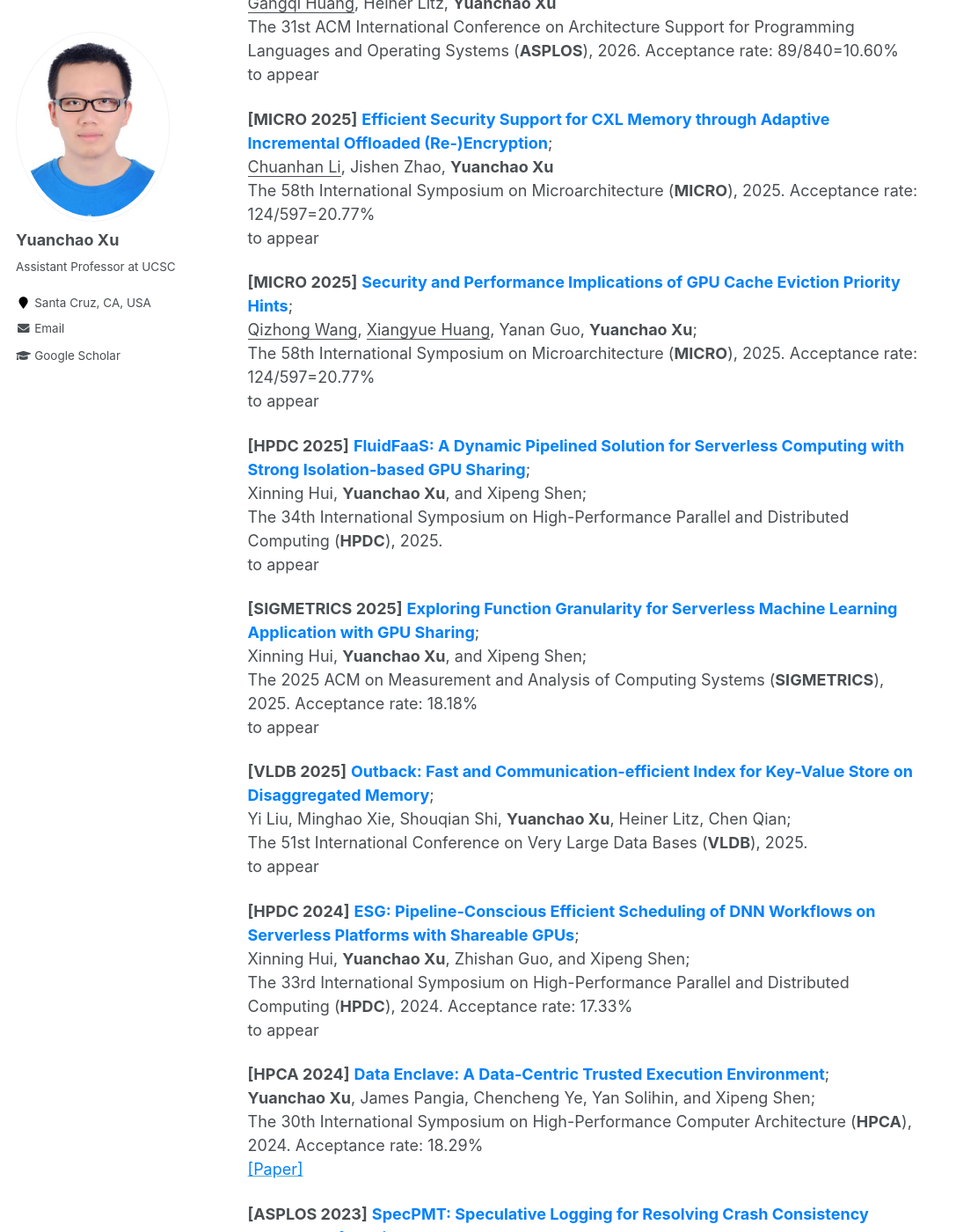
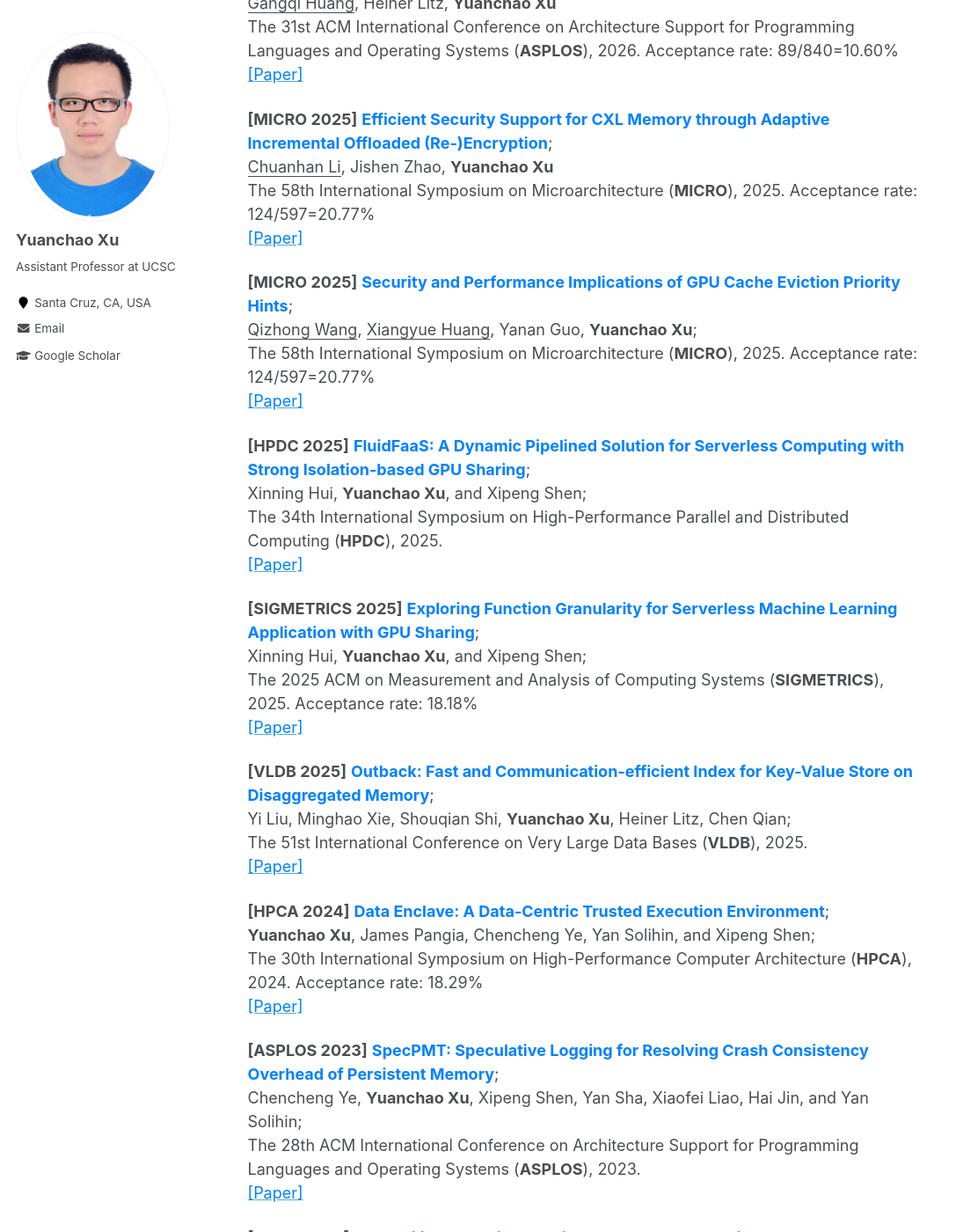
Before and after one commit to yuanchaoxu6/yuanchaoxu6.github.io, a Jekyll site: the page built from _pages/about.md, in a window 1280 px wide and 1400 px high, scrolled down 1376 px. Shown: the whole window at 88% size, without its empty margins (0-1087 px from the left). Built offline with Jekyll 4.4.1, drawn with Linux system fonts in a browser that asks for light colours.

Commit message:
Update about.md

```diff
--- a/_pages/about.md
+++ b/_pages/about.md
@@ -41,45 +41,40 @@ The names of the students in my lab are <ins>underlined</ins>.
 The 53rd International Symposium on Computer Architecture (**ISCA**), 2026. <br>
 to appear
 
-**\[ASPLOS 2026\]** **<font color="#0081ff"> CPU-Oblivious Offloading of Failure-Atomic Transactions for Disaggregated Memory</font>**; <br>
+**[ASPLOS 2026]** **<font color="#0081ff"> CPU-Oblivious Offloading of Failure-Atomic Transactions for Disaggregated Memory</font>**; <br>
 Cheng Chen, Chencheng Ye, **Yuanchao Xu**, Xipeng Shen, Xiaofei Liao, Hai Jin, Wenbin Jiang, Yan Solihin<br>
 The 31st ACM International Conference on Architecture Support for Programming Languages and Operating Systems (**ASPLOS**), 2026. <br>
-to appear
+[<font color="#0081ff">[Paper]</font>](https://dl.acm.org/doi/10.1145/3779212.3790146)
 
-**\[ASPLOS 2026\]** **<font color="#0081ff"> PIPM: Partial and Incremental Page Migration for Multi-host CXL Disaggregated Shared Memory</font>**; <br>
+**[ASPLOS 2026]** **<font color="#0081ff"> PIPM: Partial and Incremental Page Migration for Multi-host CXL Disaggregated Shared Memory</font>**; <br>
 <ins>Gangqi Huang</ins>, Heiner Litz, **Yuanchao Xu** <br>
 The 31st ACM International Conference on Architecture Support for Programming Languages and Operating Systems (**ASPLOS**), 2026. Acceptance rate: 89/840=10.60%<br>
-to appear
+[<font color="#0081ff">[Paper]</font>](https://dl.acm.org/doi/10.1145/3779212.3790203)
 
-**\[MICRO 2025\]** **<font color="#0081ff"> Efficient Security Support for CXL Memory through Adaptive Incremental Offloaded (Re-)Encryption</font>**; <br>
+**[MICRO 2025]** **<font color="#0081ff"> Efficient Security Support for CXL Memory through Adaptive Incremental Offloaded (Re-)Encryption</font>**; <br>
 <ins>Chuanhan Li</ins>, Jishen Zhao, **Yuanchao Xu** <br>
 The 58th International Symposium on Microarchitecture (**MICRO**), 2025. Acceptance rate: 124/597=20.77%<br>
-to appear
+[<font color="#0081ff">[Paper]</font>](https://dl.acm.org/doi/10.1145/3725843.3756119)
 
-**\[MICRO 2025\]** **<font color="#0081ff"> Security and Performance Implications of GPU Cache Eviction Priority Hints</font>**; <br>
+**[MICRO 2025]** **<font color="#0081ff"> Security and Performance Implications of GPU Cache Eviction Priority Hints</font>**; <br>
 <ins>Qizhong Wang</ins>, <ins>Xiangyue Huang</ins>, Yanan Guo, **Yuanchao Xu**; <br>
 The 58th International Symposium on Microarchitecture (**MICRO**), 2025. Acceptance rate: 124/597=20.77%<br>
-to appear
+[<font color="#0081ff">[Paper]</font>](https://dl.acm.org/doi/10.1145/3725843.3756116)
 
-**\[HPDC 2025\]** **<font color="#0081ff"> FluidFaaS: A Dynamic Pipelined Solution for Serverless Computing with Strong Isolation-based GPU Sharing</font>**; <br>
+**[HPDC 2025]** **<font color="#0081ff"> FluidFaaS: A Dynamic Pipelined Solution for Serverless Computing with Strong Isolation-based GPU Sharing</font>**; <br>
 Xinning Hui, **Yuanchao Xu**, and Xipeng Shen; <br>
 The 34th International Symposium on High-Performance Parallel and Distributed Computing (**HPDC**), 2025. <br>
-to appear
+[<font color="#0081ff">[Paper]</font>](https://dl.acm.org/doi/10.1145/3731545.3731580)
 
-**\[SIGMETRICS 2025\]** **<font color="#0081ff"> Exploring Function Granularity for Serverless Machine Learning Application with GPU Sharing</font>**; <br>
+**[SIGMETRICS 2025]** **<font color="#0081ff"> Exploring Function Granularity for Serverless Machine Learning Application with GPU Sharing</font>**; <br>
 Xinning Hui, **Yuanchao Xu**, and Xipeng Shen; <br>
 The 2025 ACM on Measurement and Analysis of Computing Systems (**SIGMETRICS**), 2025. Acceptance rate: 18.18% <br>
-to appear
+[<font color="#0081ff">[Paper]</font>](https://dl.acm.org/doi/10.1145/3711699)
 
-**\[VLDB 2025\]** **<font color="#0081ff"> Outback: Fast and Communication-efficient Index for Key-Value Store on Disaggregated Memory</font>**; <br>
+**[VLDB 2025]** **<font color="#0081ff"> Outback: Fast and Communication-efficient Index for Key-Value Store on Disaggregated Memory</font>**; <br>
 Yi Liu, Minghao Xie, Shouqian Shi, **Yuanchao Xu**, Heiner Litz, Chen Qian; <br>
 The 51st International Conference on Very Large Data Bases (**VLDB**), 2025. <br>
-to appear
-
-**\[HPDC 2024\]** **<font color="#0081ff"> ESG: Pipeline-Conscious Efficient Scheduling of DNN Workflows on Serverless Platforms with Shareable GPUs</font>**; <br>
-Xinning Hui, **Yuanchao Xu**, Zhishan Guo, and Xipeng Shen; <br>
-The 33rd International Symposium on High-Performance Parallel and Distributed Computing (**HPDC**), 2024. Acceptance rate: 17.33% <br>
-to appear
+[<font color="#0081ff">[Paper]</font>](https://dl.acm.org/doi/10.14778/3705829.3705849)
 
 **\[HPCA 2024\]** **<font color="#0081ff"> Data Enclave: A Data-Centric Trusted Execution Environment</font>**; <br>
 **Yuanchao Xu**, James Pangia, Chencheng Ye, Yan Solihin, and Xipeng Shen; <br>
```
